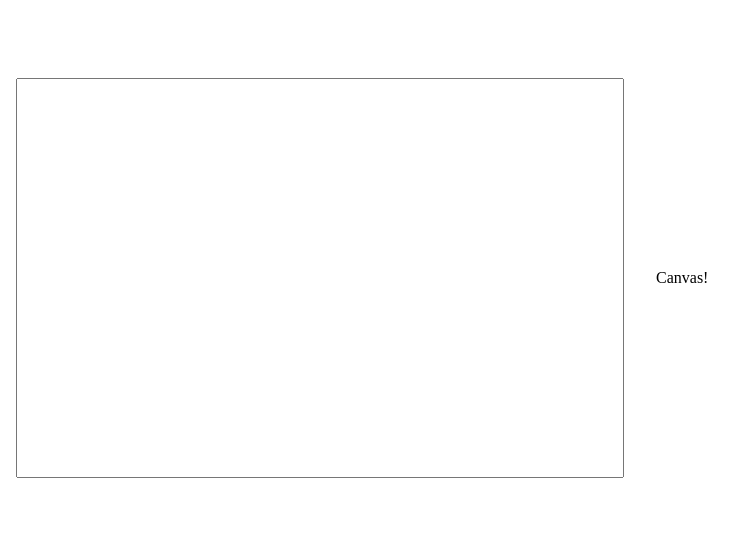
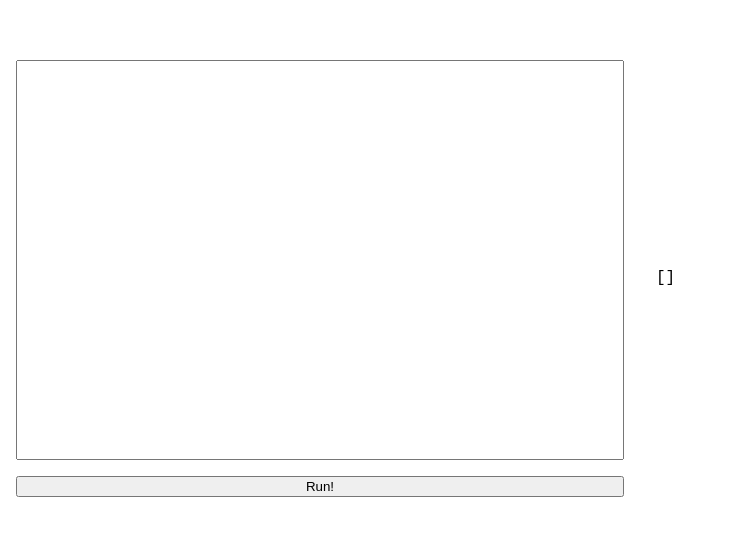
Before and after one commit to atkinchris/emoji-code, a React app: page / in a window 1280 px wide. Shown: the part 122-658 px from the top of the page, without its empty margins (0-754 px from the left). Built offline with nearby package versions, Linux system fonts and the light colour scheme.

Commit message:
Render basic tokens from TextArea

```diff
--- a/src/components/App.jsx
+++ b/src/components/App.jsx
@@ -1,17 +1,38 @@
-import React from 'react'
+import React, { Component } from 'react'
 
 import Canvas from './Canvas'
 import Editor from './Editor'
+import tokenise from '../utils/tokenise'
 
-const App = () => (
+class App extends Component {
+  constructor(props) {
+    super(props)
+
+    this.state = {
+      tokens: [],
+    }
+
+    this.updateTokens = this.updateTokens.bind(this)
+  }
+
+  updateTokens(text) {
+    this.setState({ tokens: tokenise(text) })
+  }
+
+  render() {
+    const { tokens } = this.state
+
+    return (
       <div className="container">
         <div className="container__pane padded-card">
-      <Editor />
+          <Editor onSubmit={this.updateTokens} />
         </div>
         <div className="container__pane padded-card">
-      <Canvas />
+          <Canvas tokens={tokens} />
         </div>
       </div>
     )
+  }
+}
 
 export default App
--- a/src/components/Editor.jsx
+++ b/src/components/Editor.jsx
@@ -1,9 +1,45 @@
-import React from 'react'
+import React, { Component } from 'react'
+import PropTypes from 'prop-types'
 
-const Editor = () => (
-  <div className="flex">
-    <textarea className="textarea" />
-  </div>
-)
+class Editor extends Component {
+  constructor(props) {
+    super(props)
+
+    this.state = {
+      value: '',
+    }
+
+    this.handleChange = this.handleChange.bind(this)
+    this.handleSubmit = this.handleSubmit.bind(this)
+  }
+
+  handleChange(event) {
+    this.setState({ value: event.target.value })
+  }
+
+  handleSubmit() {
+    const { value } = this.state
+    const { onSubmit } = this.props
+
+    onSubmit(value)
+  }
+
+  render() {
+    const { value } = this.state
+
+    return (
+      <div className="flex">
+        <textarea className="textarea" value={value} onChange={this.handleChange} />
+        <button type="submit" onClick={this.handleSubmit}>
+          Run!
+        </button>
+      </div>
+    )
+  }
+}
+
+Editor.propTypes = {
+  onSubmit: PropTypes.func.isRequired,
+}
 
 export default Editor
--- a/src/index.css
+++ b/src/index.css
@@ -34,10 +34,12 @@ body,
 
 .flex {
   display: flex;
+  flex-direction: column;
 }
 
 .textarea {
   width: 100%;
   min-height: 25rem;
   resize: none;
+  margin-bottom: 1rem;
 }
```
Also changed, not shown: src/components/Canvas.jsx (+6 -1 lines). Lines whose indentation alone changed are shown as unchanged.
